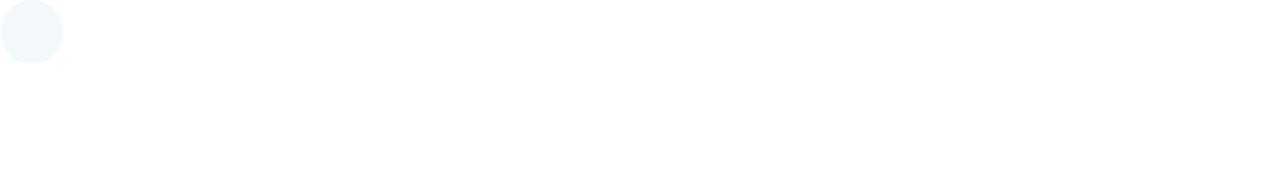
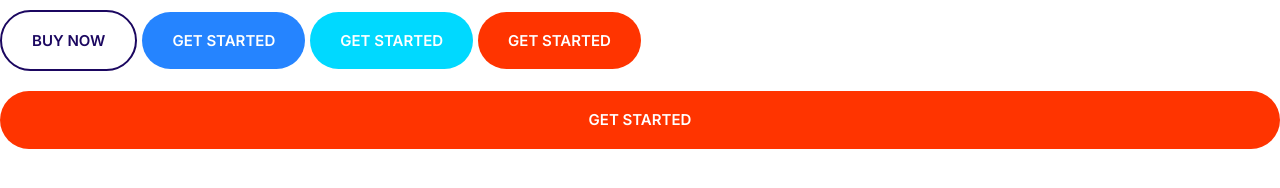
Before and after one commit to Iamronaldosunmu/moshify, a plain HTML site: page index.html in a window 1280 px wide. Drawn offline with Linux system fonts and the light colour scheme.

Commit message:
Created the button component

```diff
--- a/css/styles.css
+++ b/css/styles.css
@@ -1,3 +1,9 @@
+*,
+*::after,
+*::before {
+  box-sizing: border-box;
+}
+
 /* Typography*/
 :root {
   --color-primary: #2584ff;
@@ -147,6 +153,10 @@ a {
 .icon--primary {
   fill: var(--color-primary);
 }
+
+.icon--search {
+  fill: white;
+}
 .icon-container {
   background: #f3f9fa;
   width: 64px;
@@ -156,3 +166,57 @@ a {
   justify-content: center;
   align-items: center;
 }
+
+/*Buttons*/
+.btn {
+  border-radius: 40px;
+  border: 0;
+  cursor: pointer;
+  font-size: 1.8rem;
+  font-weight: 600;
+  padding: 2rem 3rem;
+  text-transform: uppercase;
+  white-space: nowrap;
+  text-align: center;
+  margin: 1rem 0;
+}
+.btn--primary {
+  background: var(--color-primary);
+  color: #fff;
+}
+.btn--primary:hover {
+  background: #3a8ffd;
+}
+.btn--secondary {
+  background: var(--color-secondary);
+  color: white;
+}
+.btn--secondary:hover {
+  background: #00c8eb;
+}
+.btn--accent {
+  background: var(--color-accent);
+  color: white;
+}
+.btn--accent:hover {
+  background: #ec3000;
+}
+.btn--block {
+  width: 100%;
+  display: inline-block;
+}
+.btn--outline {
+  background: #fff;
+  color: var(--color-headings);
+  border: 2px solid var(--color-headings);
+}
+.btn--outline:hover {
+  background: var(--color-headings);
+  color: #fff;
+}
+
+@media screen and (min-width: 1024px) {
+  .btn {
+    font-size: 15px;
+  }
+}
--- a/index.html
+++ b/index.html
@@ -14,10 +14,10 @@
     <link rel="stylesheet" href="css/normalize.css" />
   </head>
   <body>
-    <span class="icon-container">
-      <svg class="icon icon--primary">
-        <use xlink:href="images/sprite.svg#wordpress"></use>
-      </svg>
-    </span>
+    <button class="btn btn--outline">BUY NOW</button>
+    <button class="btn btn--primary">GET STARTED</button>
+    <button class="btn btn--secondary">GET STARTED</button>
+    <button class="btn btn--accent">GET STARTED</button>
+    <button class="btn btn--accent btn--block">GET STARTED</button>
   </body>
 </html>
```
Also changed, not shown: components/buttons.html (added, +5 -0 lines).
